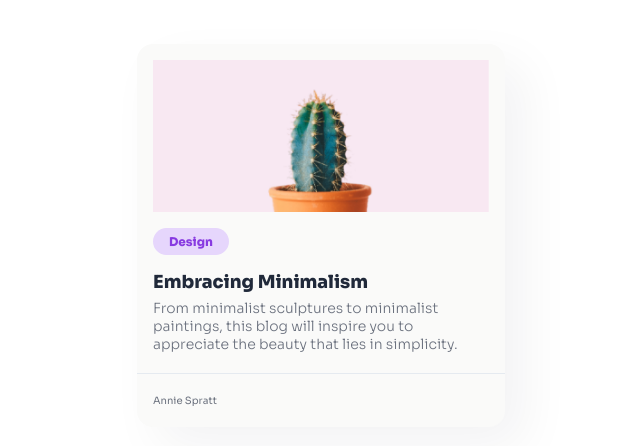
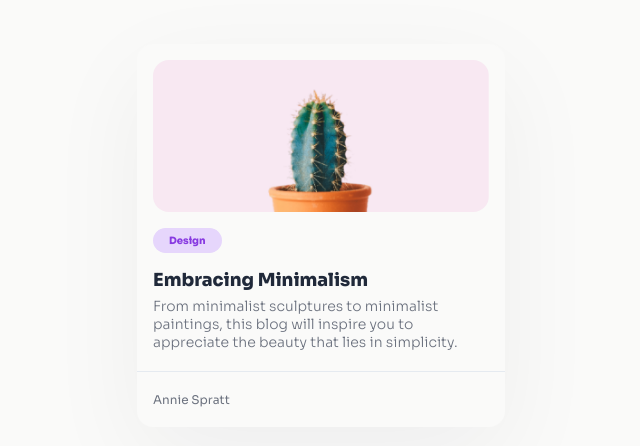
Before and after one commit to GitSepape/devchallenges-blog-card, a plain HTML site: page index.html in a window 1280 px wide. Shown: the part 120-566 px from the top of the page, 319-959 px from the left. Drawn offline with Linux system fonts and the light colour scheme.

Commit message:
fixed issue with the style

```diff
--- a/style.css
+++ b/style.css
@@ -22,6 +22,7 @@ body {
   font-family: "Sora", sans-serif;
   font-style: normal;
   font-optical-sizing: auto;
+  background-color: var(--white-bg-color);
 }
 
 /*------------------------------------*
@@ -34,7 +35,7 @@ $CARD STYLE
   margin-top: 164px;
   border-radius: 16px;
   background-color: var(--white-bg-color);
-  box-shadow: 20px 20px 50px 0px rgba(17, 23, 41, 0.05);
+  box-shadow: 0px 30px 100px 0px rgba(17, 23, 41, 0.05);
 }
 
 .content {
@@ -53,6 +54,7 @@ $IMAGE STYLE
 .card__image--content {
   width: 336px;
   height: 152px;
+  border-radius: 16px;
 }
 
 /*------------------------------------*
@@ -71,7 +73,7 @@ $TAG STYLE
   margin: 0;
   padding: 6px 16px;
   color: var(--purple-color);
-  font-size: 0.75rem;
+  font-size: 0.625rem;
   font-weight: 800;
 }
 
@@ -119,7 +121,7 @@ $AUTOR STYLE
 }
 
 .card__autor--name {
-  font-size: 0.625rem;
+  font-size: 0.75rem;
   font-weight: 400;
   color: var(--grey-color);
   margin-left: 16px;
```
